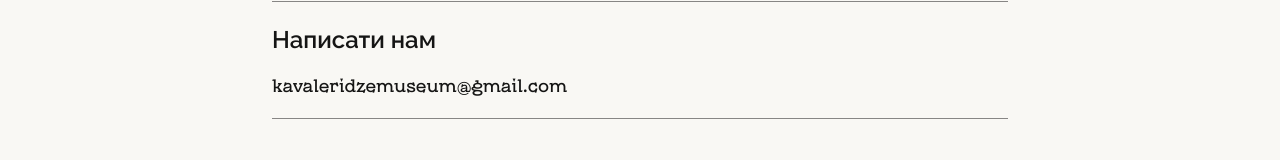
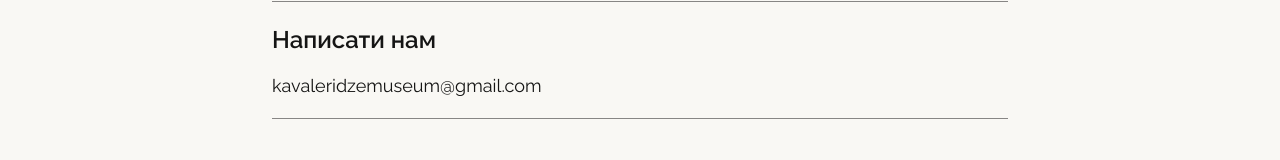
Before and after one commit to baza-trainee/kavaleridze, a React (Vite) app: page /contacts in a window 1280 px wide. Shown: the part 609-769 px from the top of the page. Built offline with nearby package versions, Linux system fonts and the light colour scheme.

Commit message:
hotfix: change font family button

```diff
--- a/src/components/Contacts/style.ts
+++ b/src/components/Contacts/style.ts
@@ -77,6 +77,7 @@ export const ContactButton = styled(Button)(({ theme }) => ({
   fontSize: '14px',
   fontWeight: 400,
   marginBottom: '16px',
+  fontFamily: 'Raleway',
   padding: 0,
   color: 'inherit',
   [theme.breakpoints.up('md')]: {
```
